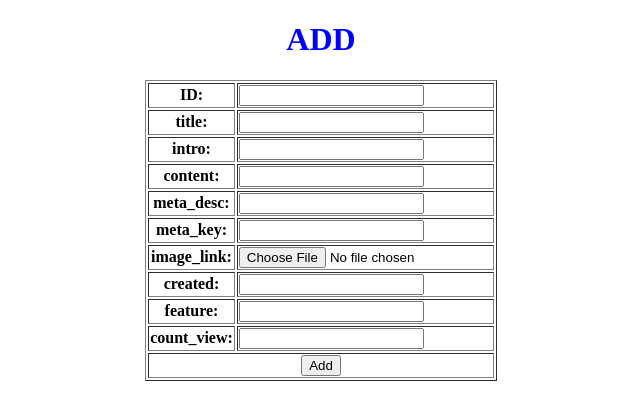
After one commit to VoVanTinh99/hoc_php_v1, a PHP site: page /news/add.php in a window 1280 px wide. The commit adds this page. Shown: the top 420 px of the page, without its empty margins (319-959 px from the left). Run offline with PHP 8.4, Linux system fonts and the light colour scheme; a stand-in replaces the project's code that opens the database connection.

Commit message:
file add.php

```diff
--- /dev/null
+++ b/frontend/news/add.php
@@ -0,0 +1,219 @@
+<!DOCTYPE html PUBLIC "-//W3C//DTD XHTML 1.0 Transitional//EN" "http://www.w3.org/TR/xhtml1/DTD/xhtml1-transitional.dtd">
+<html xmlns="http://www.w3.org/1999/xhtml">
+<head>
+<meta http-equiv="Content-Type" content="text/html; charset=utf-8" />
+<title>Insert</title>
+<script>
+function kt(){
+	var id = document.fadd.id;
+	var title = document.fadd.title;
+	var intro = document.fadd.intro;
+	var content = document.fadd.content;
+	var meta_desc = document.fadd.meta_desc;
+	var meta_key = document.fadd.meta_key;
+	var image_link = document.fadd.image_link;
+	var created = document.fadd.created;
+	var feature = document.fadd.feature;
+	var count_view = document.fadd.count_view;
+	if(id.value=="")
+	{
+		document.getElementById('blid').innerHTML="<font color='#F7E683'>id khong duoc rong</font>";
+		id.focus();
+		return false;
+	}else{
+		document.getElementById('blid').innerHTML="";
+		}
+	if(title.value=="")
+	{
+		document.getElementById('bltitle').innerHTML="<font color='#F7E683'>title khong duoc rong</font>";
+		title.focus();
+		return false;
+	}else{
+		document.getElementById('bltitle').innerHTML="";
+		}
+	if(intro.value=="" )
+	{
+		document.getElementById('blintro').innerHTML="<font color='#F7E683'>intro khong duoc rong</font>";
+		intro.focus();
+		return false;
+	}else{
+		document.getElementById('blintro').innerHTML="";
+		}
+	if(content.value=="")
+	{
+		document.getElementById('blcontent').innerHTML="<font color='#F7E683'>content khong duoc rong</font>";
+		content.focus();
+		return false;
+	}else{
+		document.getElementById('blcontent').innerHTML="";
+		}
+	if(meta_desc.value=="")
+	{
+		document.getElementById('blmeta_desc').innerHTML="<font color='#F7E683'>meta_desc khong duoc rong</font>";
+		meta_desc.focus();
+		return false;
+	}else{
+		document.getElementById('blmeta_desc').innerHTML="";
+		}
+	if(meta_key.value=="")
+	{
+		document.getElementById('blmeta_key').innerHTML="<font color='#F7E683'>meta_key khong duoc rong</font>";
+		meta_key.focus();
+		return false;
+	}else{
+		document.getElementById('blmeta_key').innerHTML="";
+		}
+	if(image_link.value=="")
+	{
+		document.getElementById('blimage_link').innerHTML="<font color='#F7E683'>image_link khong duoc rong</font>";
+		image_link.focus();
+		return false;
+	}else{
+		document.getElementById('blimage_link').innerHTML="";
+		}
+	if(created.value=="")
+	{
+		document.getElementById('blcreated').innerHTML="<font color='#F7E683'>created khong duoc rong</font>";
+		created.focus();
+		return false;
+	}else{
+		document.getElementById('blcreated').innerHTML="";
+		}
+	if(feature.value=="")
+	{
+		document.getElementById('blfeature').innerHTML="<font color='#F7E683'>feature khong duoc rong</font>";
+		feature.focus();
+		return false;
+	}else{
+		document.getElementById('blfeature').innerHTML="";
+		}
+	if(count_view.value=="")
+	{
+		document.getElementById('blcount_view').innerHTML="<font color='#F7E683'>count_view khong duoc rong</font>";
+		count_view.focus();
+		return false;
+	}else{
+		document.getElementById('blcount_view').innerHTML="";
+		}
+	}
+	</script>
+</head>
+<body>
+<?php include("../../include/connecttion.php");
+if(isset($_POST['btnAdd']))
+{
+
+	$id=$_POST['id'];
+	$title=$_POST['title'];
+	$intro=$_POST['intro'];
+	$content=$_POST['content'];
+	$meta_desc=$_POST['meta_desc'];
+	$meta_key=$_POST['meta_key'];
+	$created=$_POST['created'];
+	$feature=$_POST['feature'];
+	$count_view=$_POST['count_view'];
+	//Upload hinh
+	$taptin=$_FILES['image_link'];
+if($taptin['type']=="image/jpg" || $taptin['type']=="image/jpeg" || $taptin['type']=="image/png" ||$taptin['type']=="image/gif")
+	{
+	  	if($taptin['size']<=614400)//bắt lổi hình ảnh
+			{
+	  			copy($taptin['tmp_name'],"Image/".$taptin['name']);
+				$image_link=$taptin['name'];
+				//kiem tra username co trung khong
+				$sq="select * from news where id='$id'";//kiểm tra trong cơ sở dữ liệu đã tồn tại bài viết đó chưa, chưa có mới thêm , còn có rồi thì báo lổi trùng
+				$result=mysql_query($sq);
+				if(mysql_num_rows($result)>0)
+						{
+							echo "<script>alert('id is existed ')</script>";
+							echo '<meta http-equiv="refresh" content="0;URL=add.php"/>';
+						}
+					else
+						{
+							//them du lieu moi vao bang khach hang
+							$sql="insert into news values('$id','$title','$into','$content','$meta_desc','$meta_key','$image_link','$created','$feature','$count_view')";
+							mysql_query($sql);
+							echo "<script>alert('Add is successful!')</script>";
+							echo '<meta http-equiv="refresh" content="0;URL=index.php"/>';
+						}
+				}
+				else
+						{
+							echo "hinh co kich thuoc qua lon";
+						}
+	  }
+
+}
+?>
+<form action="" method="POST" enctype="multipart/form-data" name="fadd" id="fadd" onsubmit="return kt();">
+  <div align="center">
+    <p><h1 align="center"><font color="#0000FF">ADD</font></h1> </p>
+    <table width="200" border="1">
+      <tr>
+        <th scope="row">ID:</th>
+        <td><label for="id"></label>
+          <input type="text" name="id" id="id" />
+          <div id="blid"></div></td>
+      </tr>
+      <tr>
+        <th scope="row">title:</th>
+        <td><label for="title"></label>
+          <input type="text" name="title" id="title" />
+          <div id="bltitle"></div></td>
+      </tr>
+      <tr>
+        <th scope="row">intro:</th>
+        <td><label for="intro"></label>
+          <input type="text" name="intro" id="intro" />
+          <div id="blintro"></div></td>
+      </tr>
+      <tr>
+        <th scope="row">content:</th>
+        <td><label for="content"></label>
+          <input type="text" name="content" id="content" /></td>
+          <div id="blcontent"></div></td>
+      </tr>
+      <tr>
+        <th scope="row">meta_desc:</th>
+        <td><label for="meta_desc"></label>
+          <input type="text" name="meta_desc" id="meta_desc" />
+          <div id="blmeta_desc"></div></td>
+      </tr>
+      <tr>
+        <th scope="row">meta_key:</th>
+        <td><label for="meta_key"></label>
+          <input type="text" name="meta_key" id="meta_key" />
+          <div id="blmeta_key"></div></td>
+      </tr>
+     <tr>
+        <th scope="row">image_link:</th>
+        <td><label for="image_link"></label>
+          <input type="file" name="image_link" id="image_link" /></td>
+          <div id="blimage_link"></div></td>
+      </tr>
+      <tr>
+        <th scope="row">created:</th>
+        <td><label for="created"></label>
+          <input type="text" name="created" id="created" />
+          <div id="blcreated"></div></td>
+      </tr>
+      <tr>
+        <th scope="row">feature:</th>
+        <td><label for="feature"></label>
+          <input type="text" name="feature" id="feature" />
+          <div id="blfeature"></div></td>
+      </tr>
+      <tr>
+        <th scope="row">count_view:</th>
+        <td><label for="count_view"></label>
+          <input type="text" name="count_view" id="count_view" />
+          <div id="blcount_view"></div></td>
+      </tr>
+      <tr>
+        <th colspan="2" scope="row"><input type="submit" name="btnAdd" id="btnAdd" value="Add" /></th>
+      </tr>
+    </table>
+  </div>
+</form>
+</body>
+</html>
```
Also changed, not shown: frontend/news/index.php (+24 -16 lines).
